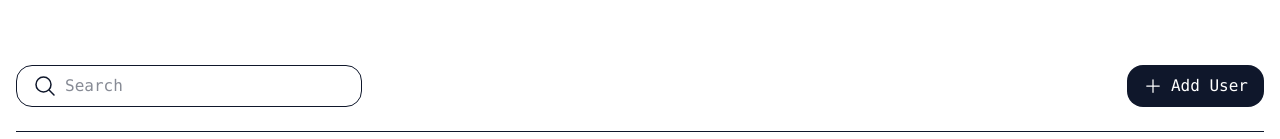
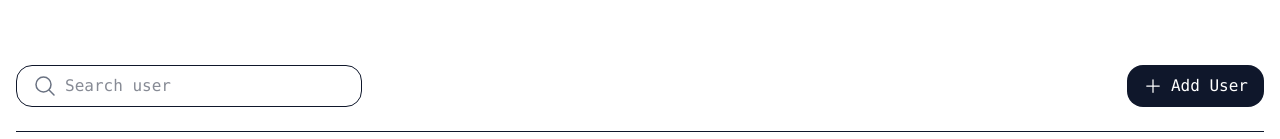
Before and after one commit to Santoshb22/user_management_dashboard, a React (Vite) app: page / in a window 1280 px wide. Shown: the part 127-266 px from the top of the page. Built offline with nearby package versions, Linux system fonts and the light colour scheme; no server answers.

Commit message:
implement search features

```diff
--- a/src/components/Filter.jsx
+++ b/src/components/Filter.jsx
@@ -1,20 +1,27 @@
-import React, { useContext } from 'react'
+import React, { useContext, useState } from 'react'
 import { UserContext } from '../contextApi/UserContext'
 
 const Filter = () => {
-  const {setShowAddUserModal, showAddUserModal} = useContext(UserContext);
+  const {setShowAddUserModal, showAddUserModal, searchText, setSearchText} = useContext(UserContext);
+
   return (
     <div className='flex justify-between'>
         <div className='flex items-center rounded-2xl border px-4 py-1'>
-            <label htmlFor="search">
-            <svg xmlns="http://www.w3.org/2000/svg" fill="none" viewBox="0 0 24 24" strokeWidth={1.5} stroke="currentColor" className="size-6">
-            <path strokeLinecap="round" strokeLinejoin="round" d="m21 21-5.197-5.197m0 0A7.5 7.5 0 1 0 5.196 5.196a7.5 7.5 0 0 0 10.607 10.607Z" />
-            </svg>
+            <label
+            className='text-gray-500'
+            htmlFor="search">
+              <svg xmlns="http://www.w3.org/2000/svg" fill="none" viewBox="0 0 24 24" strokeWidth={1.5} stroke="currentColor" className="size-6">
+              <path strokeLinecap="round" strokeLinejoin="round" d="m21 21-5.197-5.197m0 0A7.5 7.5 0 1 0 5.196 5.196a7.5 7.5 0 0 0 10.607 10.607Z" />
+              </svg>
             </label>
+
             <input
             className='outline-none px-2 py-1 min-w-72'
             type="text"
-            placeholder='Search'
+            placeholder='Search user'
+            id='search'
+            value={searchText}
+            onChange={e => setSearchText(e.target.value)}
             />
         </div>
 
--- a/src/contextApi/UserContext.jsx
+++ b/src/contextApi/UserContext.jsx
@@ -9,6 +9,7 @@ export const UserProvider = ({ children }) => {
   const usersAPI = import.meta.env.VITE_USERS_API;
   const [isEdit, setIsEdit] = useState(false);
   const [userIdToEdit, setUserIdToEdit] = useState("");
+  const [searchText, setSearchText] = useState("");
   const fetchUsers = async () => {
     try {
       setLoading(true);
@@ -89,6 +90,7 @@ const deleteUser = async (id) => {
       editUser, addUser, deleteUser,
       isEdit, setIsEdit,
       userIdToEdit, setUserIdToEdit,
+      searchText, setSearchText,
       }}>
       {children}
     </UserContext.Provider>
--- a/src/pages/Dashboard.jsx
+++ b/src/pages/Dashboard.jsx
@@ -6,8 +6,19 @@ import AddUserModal from '../components/AddUserModal';
 const Dashboard = () => {
   const { users, loading } = useContext(UserContext);
   const [visibleUsers, setVisibleUsers] = useState(10);
-  const currentUsers = users.slice(0, visibleUsers);
-  const {showAddUserModal, setShowAddUserModal, setUserIdToEdit, deleteUser, setIsEdit} = useContext(UserContext);
+  const {showAddUserModal, setShowAddUserModal, setUserIdToEdit, deleteUser, setIsEdit, searchText} = useContext(UserContext);
+
+  const filteredUsers = users.filter(user => {
+    const text = searchText.toLowerCase();
+    return (
+    user.id.toString().includes(text) ||
+    user.name.toLowerCase().includes(text) ||
+    user.username.toLowerCase().includes(text) ||
+    user.email.toLowerCase().includes(text)
+    )
+  })
+
+  const currentUsers = filteredUsers.slice(0, visibleUsers);
 
   if(loading) {
     return (
```
